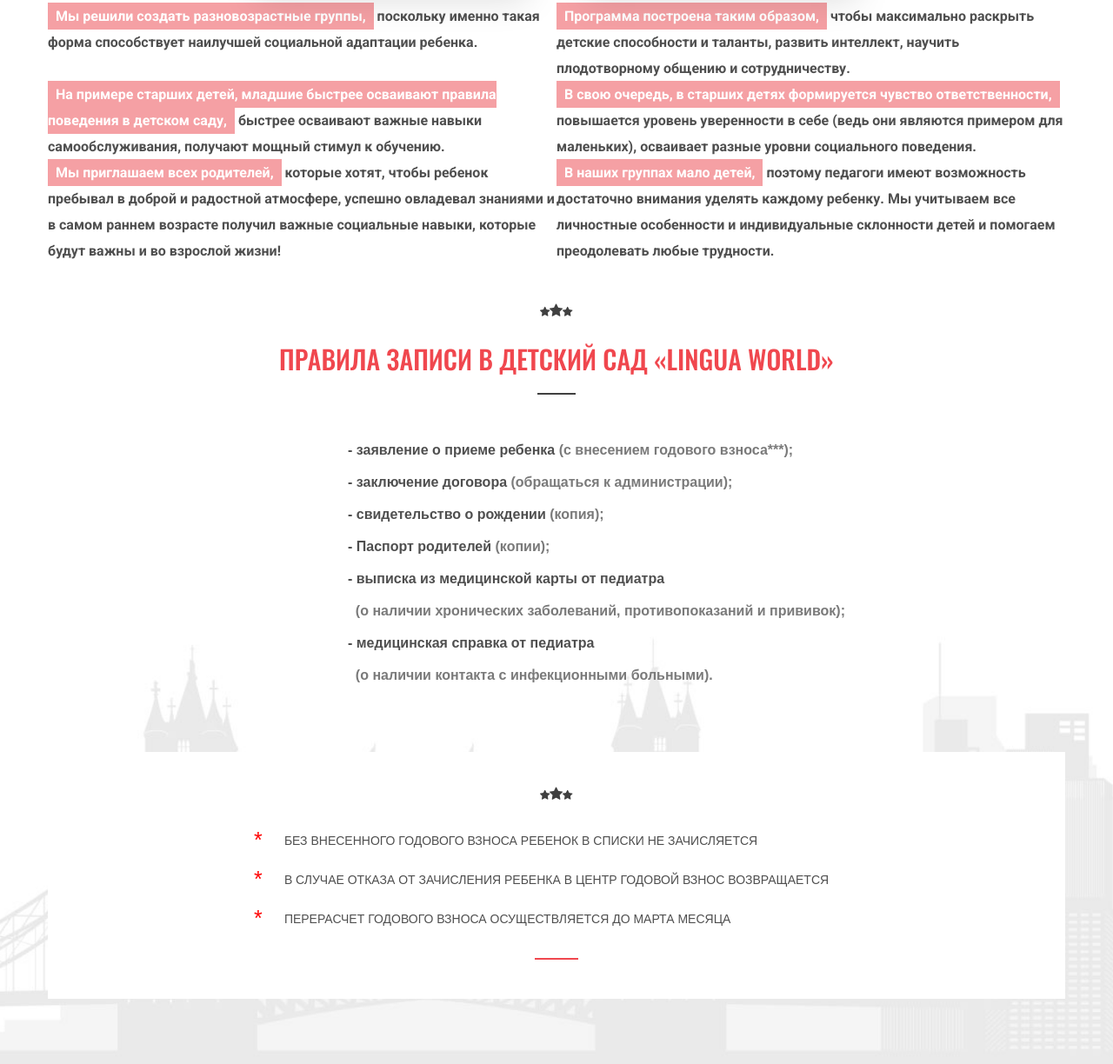
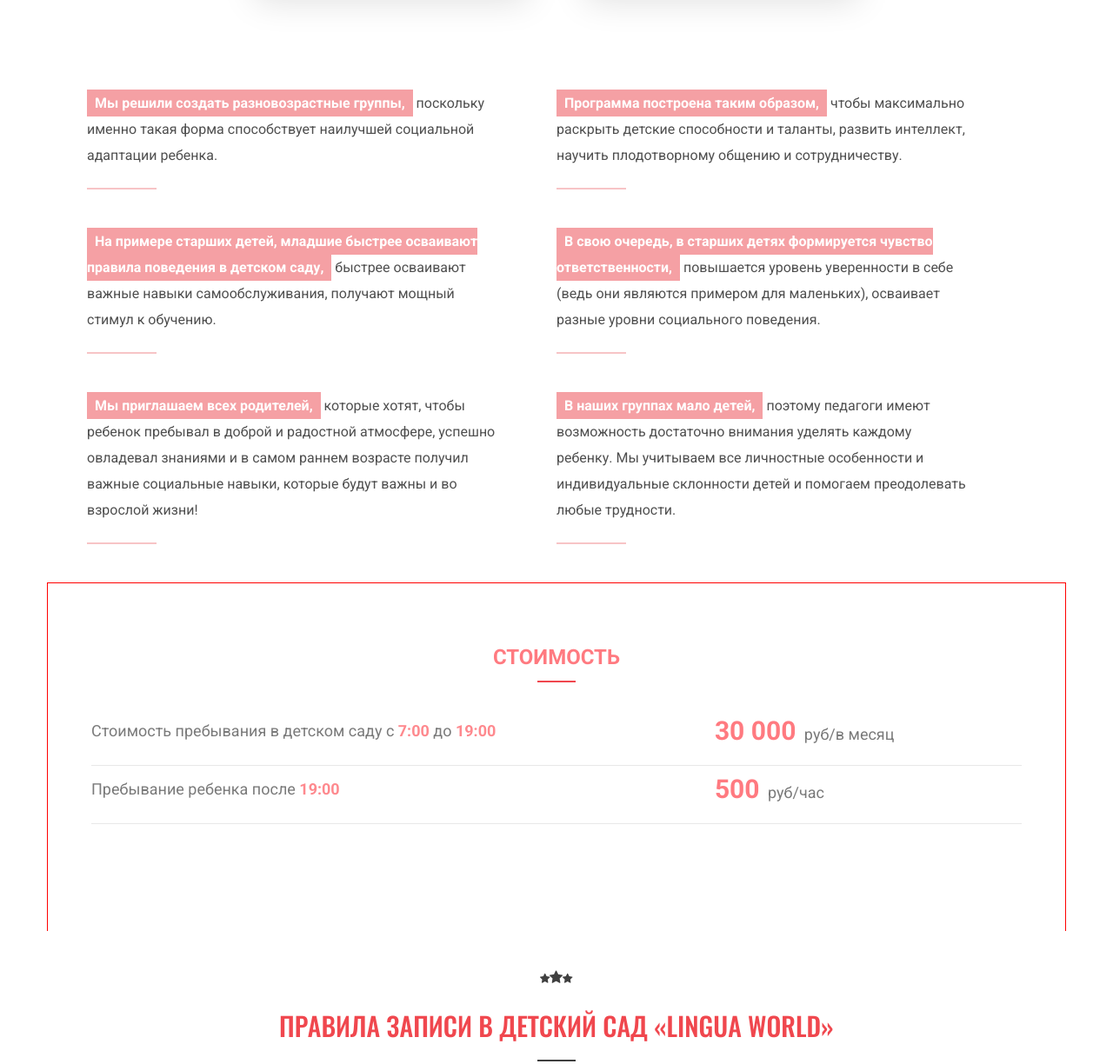
Before and after one commit to ArtGarm/kindergarden1, a website: page src/kindergarden.html in a window 1280 px wide. Shown: the part 2492-3716 px from the top of the page at 87% size. Drawn offline with nearby package versions, Linux system fonts and the light colour scheme; files that its build step writes are made by us from their sources.

Commit message:
some prove

```diff
--- a/src/partials/kindergarden-block6.html
+++ b/src/partials/kindergarden-block6.html
@@ -37,6 +37,27 @@
                     <p><span>В наших группах мало детей,</span> поэтому педагоги имеют возможность достаточно внимания уделять каждому ребенку. Мы учитываем все личностные особенности и индивидуальные склонности детей и помогаем преодолевать любые трудности.</p>
                 </div>
             </div>
+            <div class="our_groups_price">
+                <div class="our_groups_price_wrap">
+                    <div class="our_groups_price_title"><span>СТОИМОСТЬ</span></div>
+                    <div class="our_groups_price_row">
+                        <div class="left">
+                            Стоимость пребывания в детском саду с <span>7:00</span> до <span>19:00</span>
+                        </div>
+                        <div class="right">
+                            <b>30 000</b> руб/в месяц
+                        </div>
+                    </div>
+                    <div class="our_groups_price_row">
+                        <div class="left">
+                            Пребывание ребенка после <span>19:00 </span>
+                        </div>
+                        <div class="right">
+                            <b>500</b> руб/час
+                        </div>
+                    </div>
+                </div>
+            </div>
         </div>
     </div>
 </section>
--- a/src/sass/zdev_1.scss
+++ b/src/sass/zdev_1.scss
@@ -11,12 +11,26 @@
             .item-plashka{position: absolute;bottom: 18px;width: calc(100% + 16px);left: -8px;height: 60px;background-color: #f0474e;display: flex;justify-content: center;align-items: center;flex-wrap: wrap;padding: 10px;font-size: 18px;color: white;font-family: 'Myriad Pro Regular',sans-serif;text-transform: uppercase;}
         }
     }
-    .our_groups_text{display: flex;flex-wrap: wrap;
-        .item{width: 50%;font-size: 16px;font-family: "Roboto";font-weight: bold;line-height: 1.875;color: #4f4f4f;
-            p{margin:0 auto;}
-            span{display: inline;padding: 6px 9px;color: white;background-color: #f5a0a4;}
+    .our_groups_text{display: flex;flex-wrap: wrap;max-width: 1100px;margin:0 auto;width: 100%;padding: 100px 10px 0px;
+        .item{width: 50%;font-size: 16px;font-family: "Roboto";line-height: 1.875;color: #4f4f4f;margin-bottom: 45px;padding-right: 10px;
+            p{margin:0;max-width: 476px;padding-bottom: 24px;position: relative;
+                &:after{height: 2px;width: 80px;position: absolute;bottom: 0;left: 0;background-color: #f7c4c6;content: "";}
+            }
+            span{display: inline;padding: 6px 9px;color: white;background-color: #f5a0a4;font-weight: bold;}
         }
-
+    }
+    .our_groups_price{width: 100%;background-color: #fff;padding: 70px 50px 50px;min-height: 400px;outline: 1px solid red;
+        .our_groups_price_title{font-size: 24px;font-family: "Roboto";color: rgb(255, 122, 128);font-weight: bold;line-height: 1.25;text-align: center;padding-bottom: 55px;
+            span{position: relative;
+                &:after{content: '';position: absolute;background-color: #f0474e;height: 2px;left: 50%;transform: translateX(-50%);width: 44px;bottom: -15px;}
+            }
+        }
+        .our_groups_price_row{position: relative;display: flex;align-items: center;justify-content: center;padding-bottom: 24px;border-bottom: 1px solid #e8e8e8;margin-bottom: 12px;font-size: 18px;color: #7a7a7a;font-family: "Roboto";
+            span{color: #fe898e;font-weight: bold;}
+            b{font-size: 30px;color: #ff7a80;margin-right: 5px;}
+            .left{width: 67%;padding-right: 20px;}
+            .right{width: 33%;}
+        }
     }
 }
 //
```
